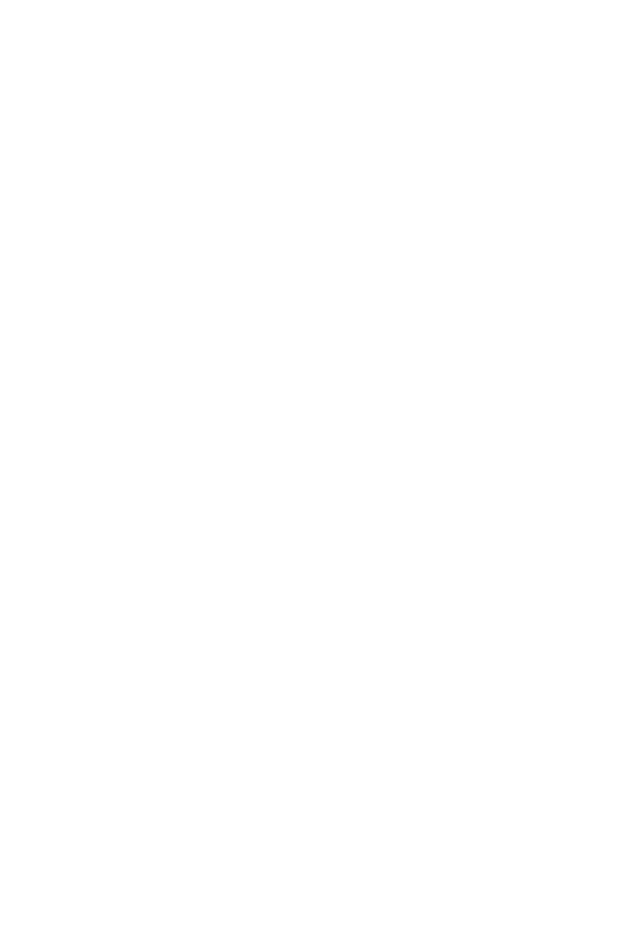
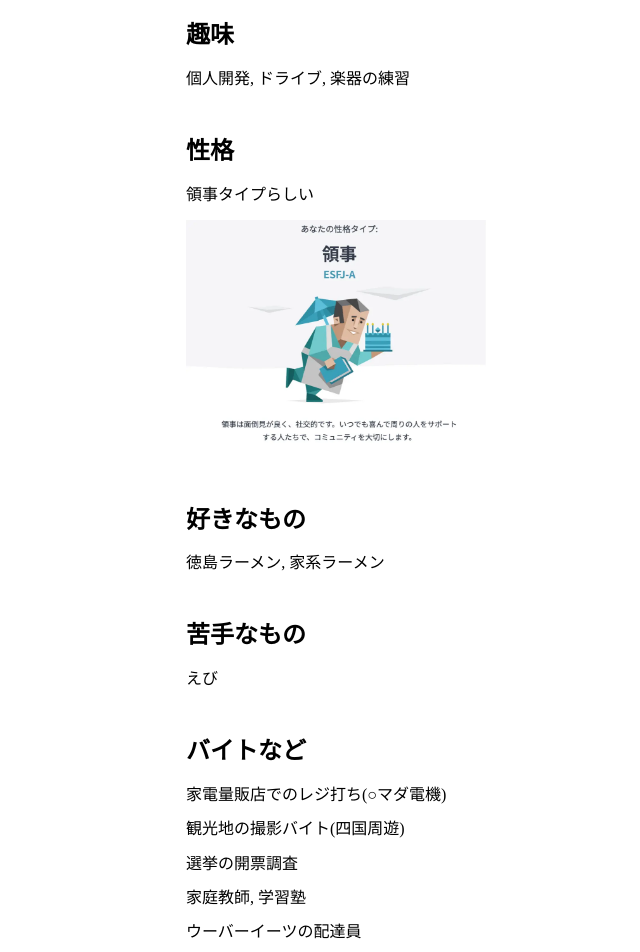
Before and after one commit to yashiro-ryo/burogu, a Nuxt app: page /about in a window 1280 px wide. Shown: the part 800-1752 px from the top of the page, without its empty margins (6-646 px from the left). Before the commit the page ends 800 px from the top, so only its background shows below. Built offline with nearby package versions, Linux system fonts and the light colour scheme.

Commit message:
refactor: 自己紹介のリストを修正

```diff
--- a/pages/about/index.vue
+++ b/pages/about/index.vue
@@ -4,7 +4,7 @@
     <div class="container">
       <div class="about-me">
         <h2>About Me</h2>
-        <div class="profile">
+        <div class="profile-list">
           <div class="profile-image">
             <img src="/profile.webp" width="300px" />
           </div>
@@ -12,6 +12,36 @@
             <h2>矢代 涼</h2>
             <h3>Yashiro Ryo</h3>
             <p>徳島県徳島市出身</p>
+          </div>
+          <div class="profile-list-item affliation">
+            <h2>所属</h2>
+            <p>徳島大学 理工学部 情報光システムコース<br />情報系 4年</p>
+          </div>
+          <div class="profile-list-item hobby">
+            <h2>趣味</h2>
+            <p>個人開発, ドライブ, 楽器の練習</p>
+          </div>
+          <div class="profile-list-item personality">
+            <h2>性格</h2>
+            <p>領事タイプらしい</p>
+            <img src="/ryoji.webp" width="300px" />
+          </div>
+          <div class="profile-list-item like">
+            <h2>好きなもの</h2>
+            <p>徳島ラーメン, 家系ラーメン</p>
+          </div>
+          <div class="profile-list-item not-like">
+            <h2>苦手なもの</h2>
+            <p>えび</p>
+          </div>
+          <div class="profile-list-item part-time">
+            <h2>バイトなど</h2>
+            <p>家電量販店でのレジ打ち(○マダ電機)</p>
+            <p>観光地の撮影バイト(四国周遊)</p>
+            <p>選挙の開票調査</p>
+            <p>家庭教師, 学習塾</p>
+            <p>ウーバーイーツの配達員</p>
+            <p>チャットサービスの開発アルバイト</p>
           </div>
         </div>
       </div>
@@ -27,9 +57,13 @@
 .about-me {
   margin-top: 60px;
 
-  .profile {
+  .profile-list {
     .profile-name {
       padding-left: 20px;
+    }
+
+    .profile-list-item {
+      margin-top: 50px;
     }
   }
 }
```
